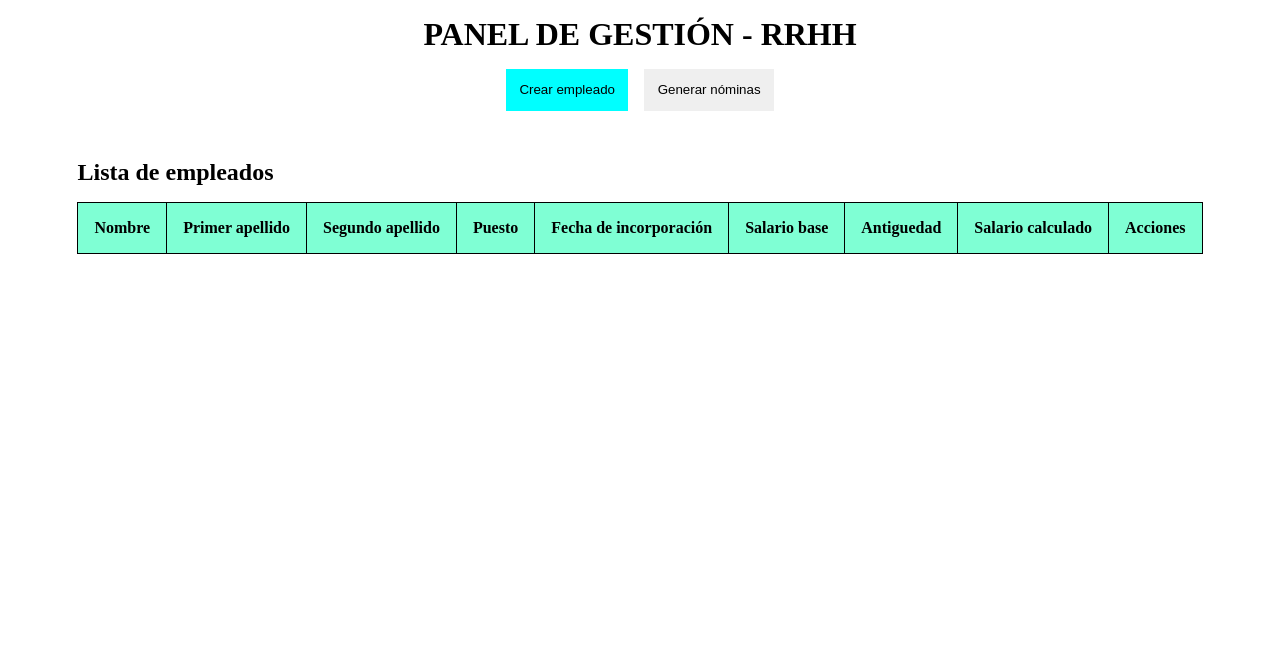
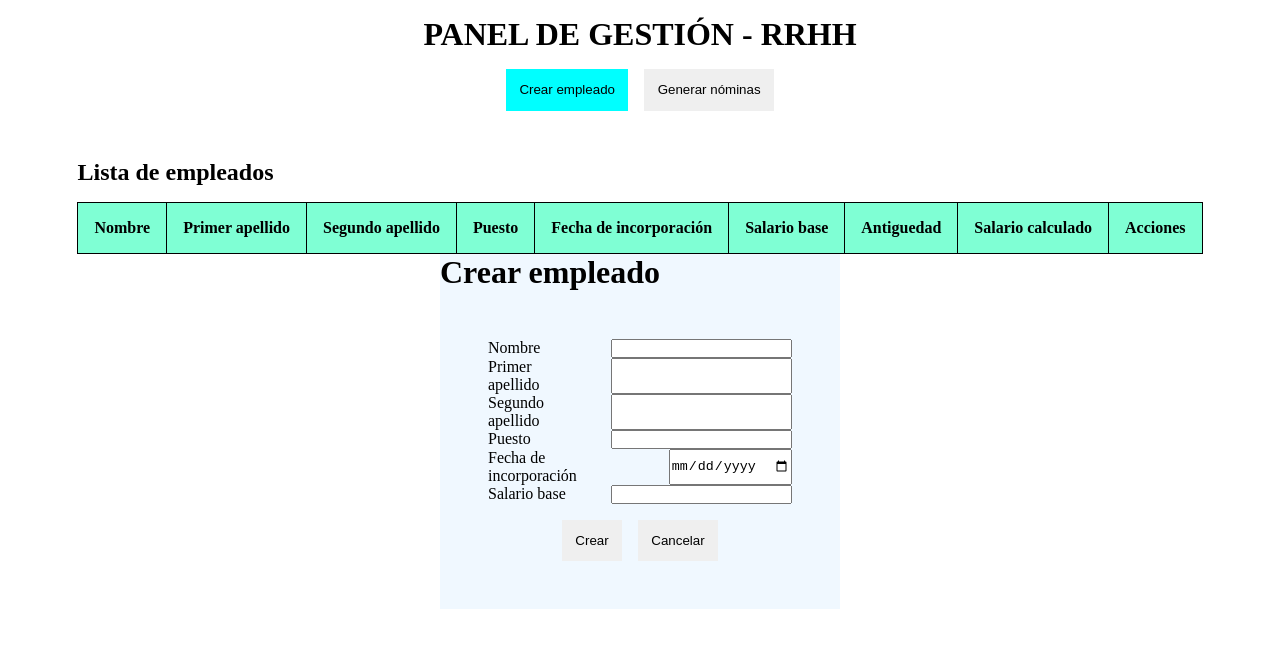
Before and after one commit to migppdev/Employee-Manager-CRUD, a website with bundled scripts: page frontend/index.html in a window 1280 px wide. Built offline with nearby package versions, Linux system fonts and the light colour scheme; no server answers.

Commit message:
feat: add create employee modal, improve overall styling

```diff
--- a/frontend/css/style.css
+++ b/frontend/css/style.css
@@ -20,6 +20,7 @@ main {
   display: flex;
   justify-content: center;
   align-items: center;
+  flex-wrap: wrap;
 }
 
 #tabla-empleados {
@@ -64,11 +65,11 @@ nav {
   transform: scale(0.98);
 }
 
-#crear-empleado-btn {
+#abrir-modal-crear-empleado {
   background-color: aqua;
 }
 
-#crear-empleado-btn:active {
+#abrir-modal-crear-empleado:active {
   transform: scale(0.98);
 }
 
@@ -79,3 +80,43 @@ nav {
 .btn-del {
   background-color: lightcoral;
 }
+
+/* ============ MODAL ============ */
+
+.modal {
+  display: flex;
+  flex-direction: column;
+  z-index: 1;
+}
+
+#modal-crear-empleado {
+  background-color: aliceblue;
+}
+
+.form {
+  display: flex;
+  flex-direction: column;
+  width: 50vh;
+  height: fit-content;
+  padding: 3em;
+}
+
+.fila-form {
+  display: flex;
+  gap: 2em;
+}
+
+.fila-form input {
+  margin-left: auto;
+}
+
+.modal .fila-botones {
+  margin-top: 1em;
+  display: flex;
+  justify-content: center;
+  gap: 1em;
+}
+
+.modal #crear-empleado-btn {
+  background-color: lightgreen;
+}
--- a/frontend/index.html
+++ b/frontend/index.html
@@ -10,7 +10,9 @@
     <header>
       <h1>PANEL DE GESTIÓN - RRHH</h1>
       <nav>
-        <button class="btn" id="crear-empleado-btn">Crear empleado</button>
+        <button class="btn" id="abrir-modal-crear-empleado">
+          Crear empleado
+        </button>
         <button class="btn" id="nominas-btn">Generar nóminas</button>
       </nav>
     </header>
@@ -34,6 +36,50 @@
         </thead>
         <tbody id="cuerpo-tabla-empleados"></tbody>
       </table>
+      <!-- ============ CREAR EMPLEADO  ============ -->
+
+      <div id="modal-crear-empleado" class="modal">
+        <h1>Crear empleado</h1>
+        <form action="" class="form">
+          <div class="fila-form">
+            <label for="nombre">Nombre</label>
+            <input type="text" id="nombret" required />
+          </div>
+          <div class="fila-form">
+            <label for="apellido-1">Primer apellido</label>
+            <input type="text" id="apellido-1" required />
+          </div>
+
+          <div class="fila-form">
+            <label for="apellido-2">Segundo apellido</label>
+            <input type="text" id="apellido-2" />
+          </div>
+
+          <div class="fila-form">
+            <label for="puesto">Puesto</label>
+            <input type="text" id="puesto" />
+          </div>
+
+          <div class="fila-form">
+            <label for="fecha-incorporacion">Fecha de incorporación</label>
+            <input type="date" id="fecha-incorporacion" />
+          </div>
+
+          <div class="fila-form">
+            <label for="salario-base">Salario base</label>
+            <input type="number" id="salario-base" />
+          </div>
+
+          <div class="fila-botones">
+            <button type="submit" class="btn" id="crear-empleado-modal-btn">
+              Crear
+            </button>
+            <button type="button" class="btn" id="cerrar-modal-btn">
+              Cancelar
+            </button>
+          </div>
+        </form>
+      </div>
     </main>
 
     <script type="module" src="./js/api.js"></script>
```
